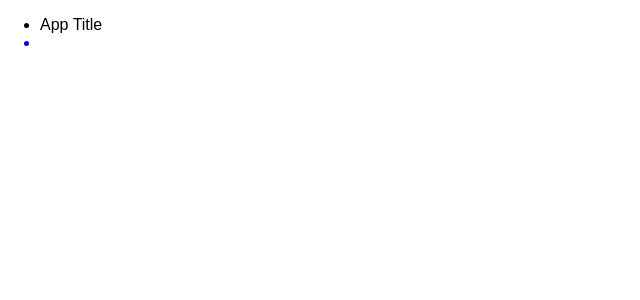
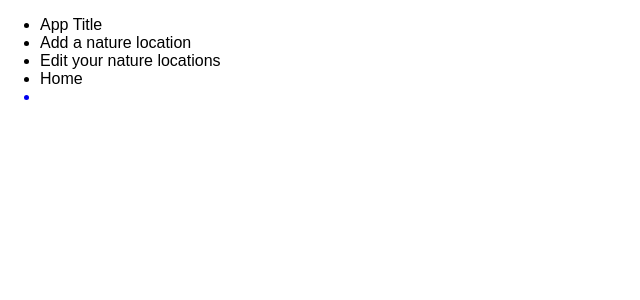
Before and after one commit to thinkful-ei22/yelp-for-parks-capstone-frontend, a React (Create React App) app: page / in a window 1280 px wide. Shown: the top 300 px of the page, without its empty margins (0-640 px from the left). Built offline with nearby package versions, Linux system fonts and the light colour scheme; no server answers.

Commit message:
nav bar static list

```diff
--- a/src/components/main/nav-bar.js
+++ b/src/components/main/nav-bar.js
@@ -23,6 +23,9 @@ class NavBar extends React.Component {
       <div>
         <ul>
           <li>App Title</li>
+          <li>Add a nature location</li>
+          <li>Edit your nature locations</li>
+          <li>Home</li>
           <Link to="/">
             <li>{logOutButton}</li>
           </Link>
```
